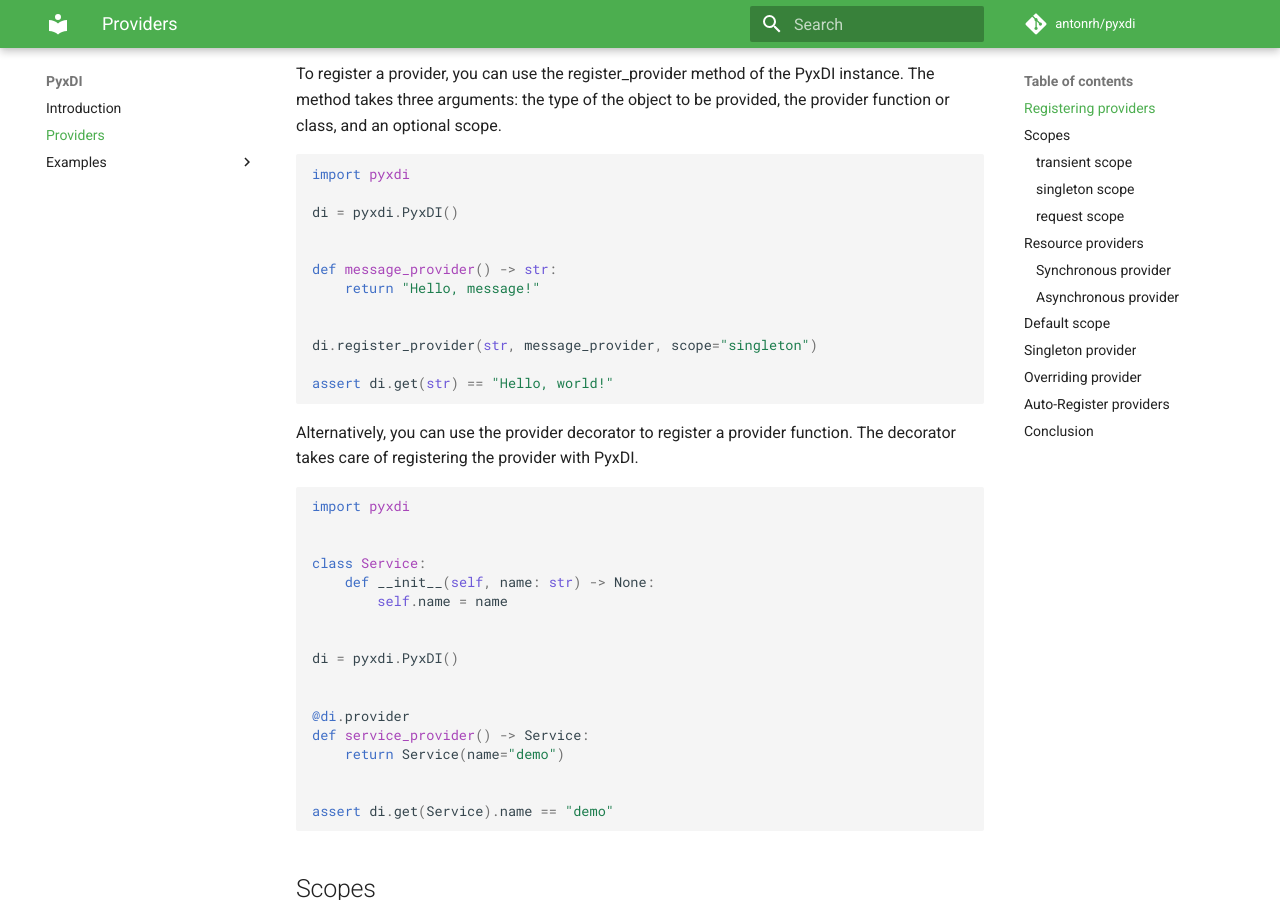
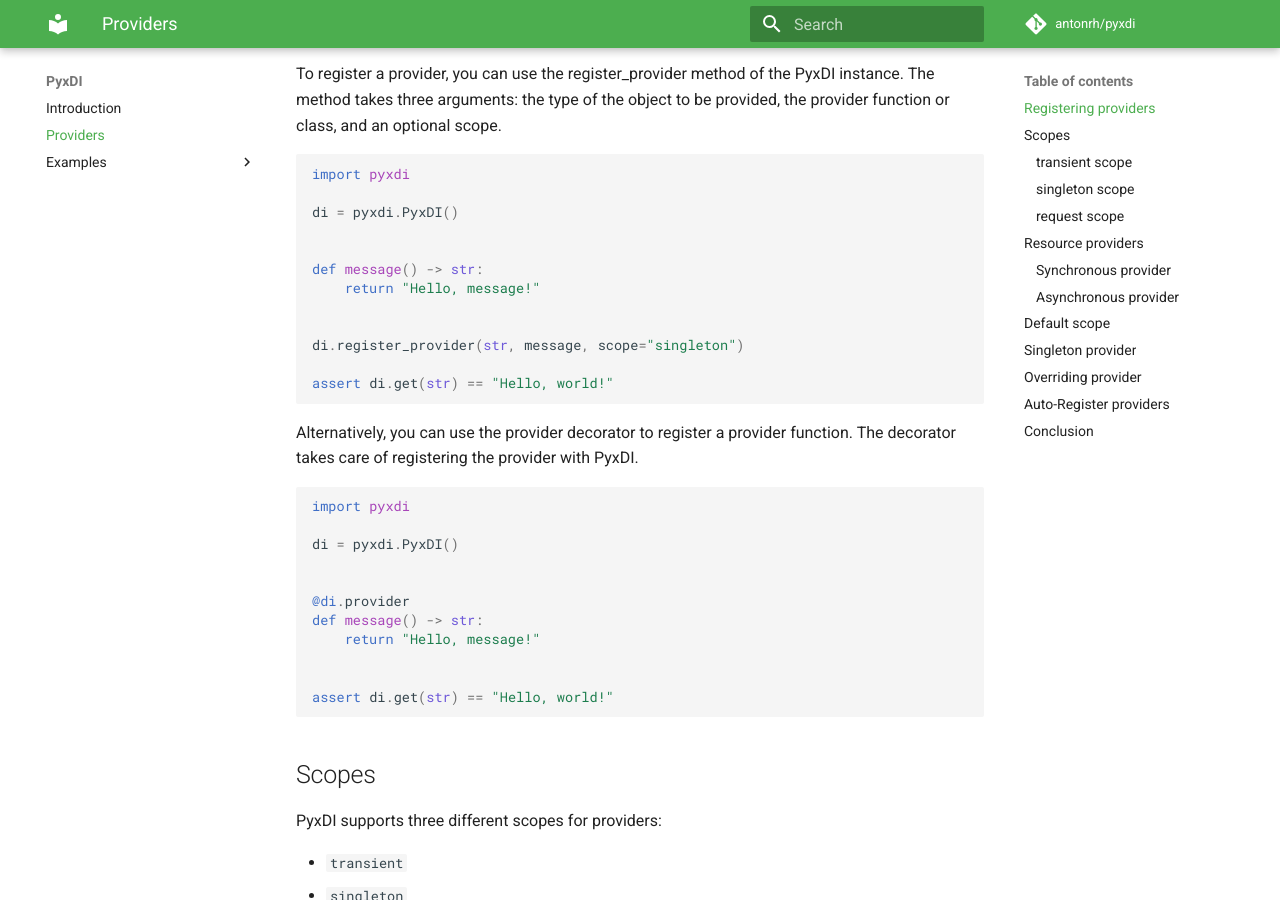
Before and after one commit to antonrh/anydi, an MkDocs documentation site: the page built from docs/providers.md, in a window 1280 px wide and 900 px high, scrolled down 286 px. Built offline with MkDocs 1.6.1 and Material for MkDocs 9.7.7, drawn with Linux system fonts in a browser that asks for light colours; comment, search, counter and statistics services are not loaded.

Commit message:
Update providers docs

````diff
--- a/docs/providers.md
+++ b/docs/providers.md
@@ -14,11 +14,11 @@ import pyxdi
 di = pyxdi.PyxDI()
 
 
-def message_provider() -> str:
+def message() -> str:
     return "Hello, message!"
 
 
-di.register_provider(str, message_provider, scope="singleton")
+di.register_provider(str, message, scope="singleton")
 
 assert di.get(str) == "Hello, world!"
 ```
@@ -28,21 +28,15 @@ Alternatively, you can use the provider decorator to register a provider functio
 ```python
 import pyxdi
 
-
-class Service:
-    def __init__(self, name: str) -> None:
-        self.name = name
-
-
 di = pyxdi.PyxDI()
 
 
 @di.provider
-def service_provider() -> Service:
-    return Service(name="demo")
+def message() -> str:
+    return "Hello, message!"
 
 
-assert di.get(Service).name == "demo"
+assert di.get(str) == "Hello, world!"
 ```
 
 ## Scopes
````
